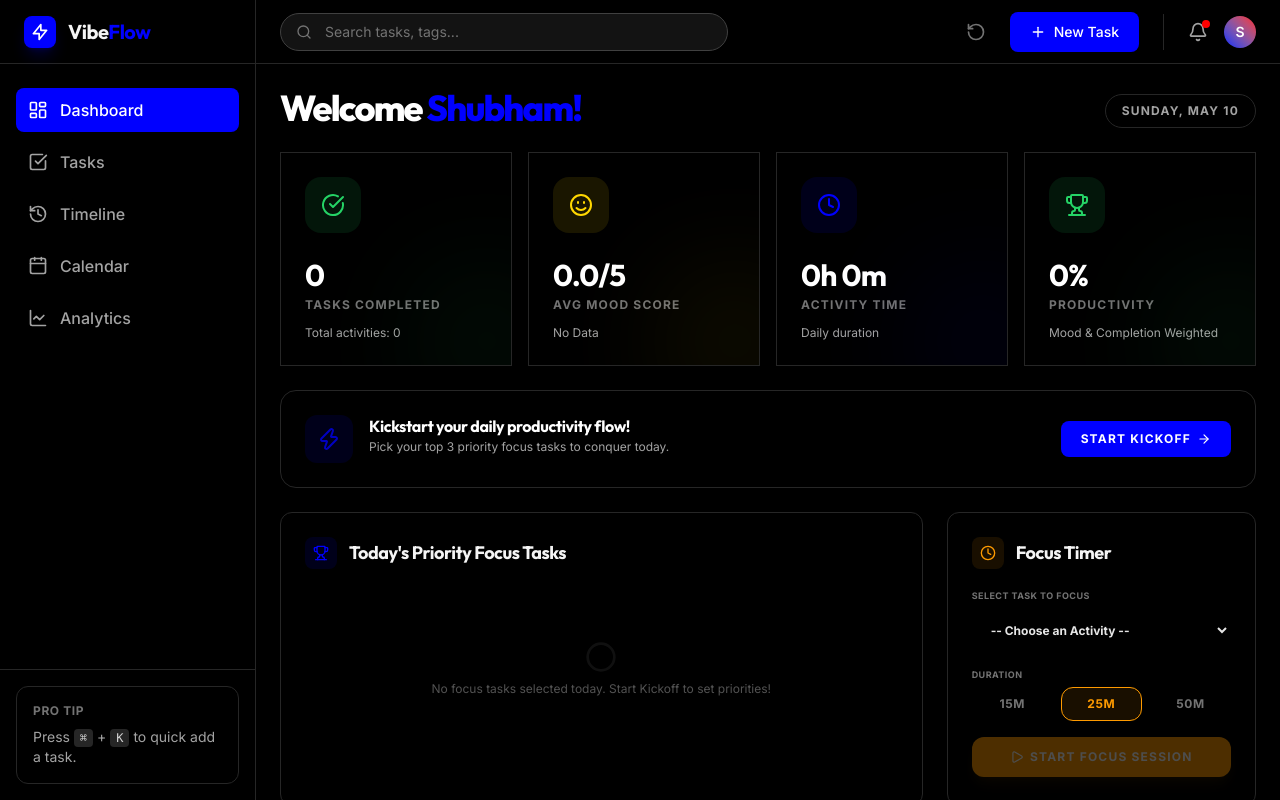
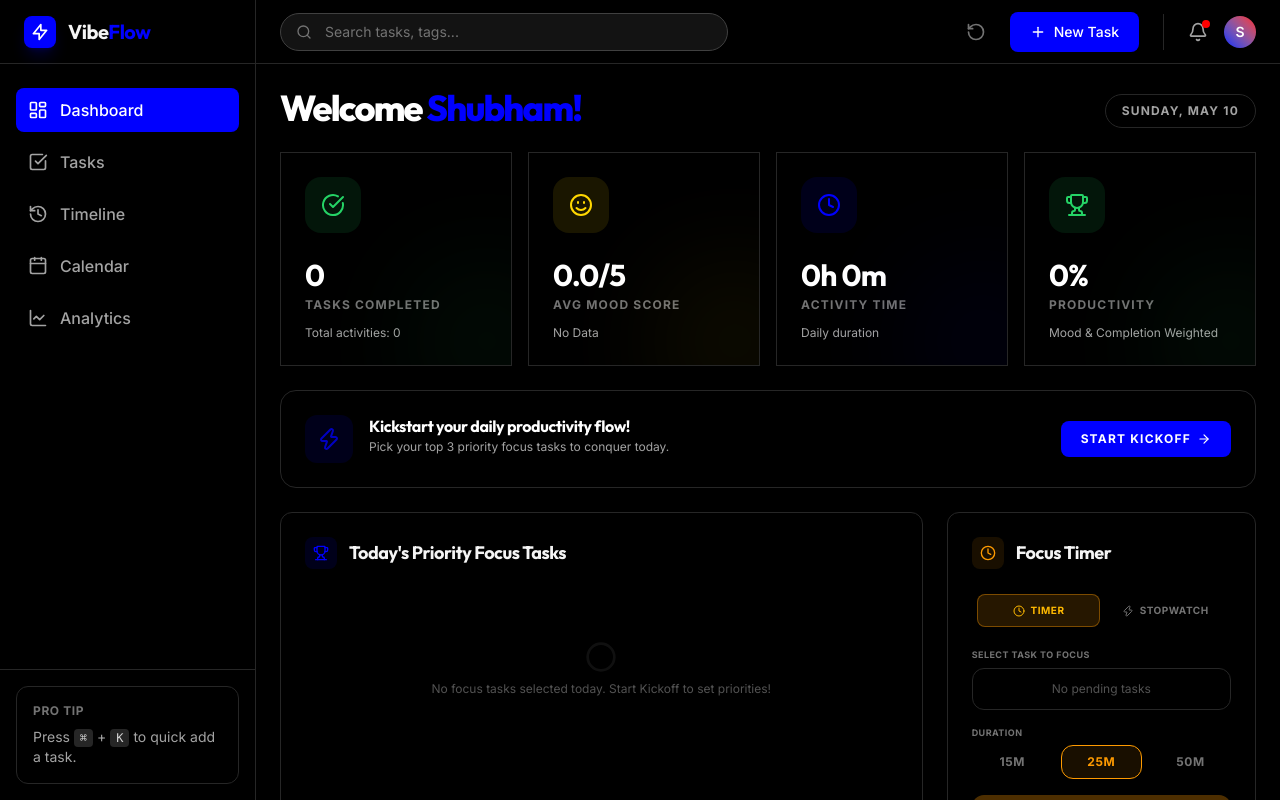
Before and after one commit to Shubhamsccs/VibeFlow, a React (Vite) app: page /dashboard in a window 1280 px wide. Built offline with nearby package versions, Linux system fonts and the light colour scheme.

Commit message:
feat: added stopwatch

```diff
--- a/src/pages/Dashboard.jsx
+++ b/src/pages/Dashboard.jsx
@@ -56,6 +56,7 @@ export default function Dashboard() {
   // Timer local setup
   const [timerTaskId, setTimerTaskId] = useState("");
   const [timerDuration, setTimerDuration] = useState(1500); // Default 25m
+  const [timerMode, setTimerMode] = useState('timer'); // 'timer' | 'stopwatch'
 
   // Save Focus Session Modal states
   const [saveSessionModalOpen, setSaveSessionModalOpen] = useState(false);
@@ -64,9 +65,9 @@ export default function Dashboard() {
   const [sessionCompletedSeconds, setSessionCompletedSeconds] = useState(0);
   const [hasShownSaveModal, setHasShownSaveModal] = useState(false);
 
-  // Set timer duration dynamically when a task is selected
+  // Set timer duration dynamically when a task is selected (only for timer mode)
   useEffect(() => {
-    if (timerTaskId) {
+    if (timerTaskId && timerMode === 'timer') {
       const selectedTask = tasks.find(t => t.id === timerTaskId);
       if (selectedTask) {
         const plannedMins = parseDurationToMinutes(selectedTask.duration) || 25;
@@ -75,7 +76,7 @@ export default function Dashboard() {
         setTimerDuration(remainingMins * 60);
       }
     }
-  }, [timerTaskId, tasks]);
+  }, [timerTaskId, tasks, timerMode]);
 
   // Compute stats
   const stats = useMemo(() => {
@@ -188,18 +189,33 @@ export default function Dashboard() {
 
   // Timer helpers
   const activeFocusTask = tasks.find(t => t.id === focusSession.activeTaskId);
+  const isStopwatchMode = focusSession.isStopwatch;
+
+  // Timer mode: counts down. Stopwatch mode: counts up.
   const remainingSeconds = focusSession.duration - focusSession.secondsElapsed;
-  const timerMins = Math.floor(remainingSeconds / 60);
-  const timerSecs = remainingSeconds % 60;
+  const countdownMins = Math.floor(remainingSeconds / 60);
+  const countdownSecs = remainingSeconds % 60;
+  const elapsedMins = Math.floor(focusSession.secondsElapsed / 60);
+  const elapsedSecs = focusSession.secondsElapsed % 60;
+
+  // Display values
+  const displayMins = isStopwatchMode ? elapsedMins : countdownMins;
+  const displaySecs = isStopwatchMode ? elapsedSecs : countdownSecs;
 
   const timerRadius = 42;
   const timerCircumference = 2 * Math.PI * timerRadius;
-  const strokeDashoffset = timerCircumference - (focusSession.secondsElapsed / focusSession.duration) * timerCircumference;
+  // Timer: fill as time elapses. Stopwatch: pulse ring (use elapsed mod 60s)
+  const timerProgress = isStopwatchMode
+    ? (focusSession.secondsElapsed % 60) / 60
+    : focusSession.secondsElapsed / focusSession.duration;
+  const strokeDashoffset = timerCircumference - timerProgress * timerCircumference;
 
   const handleStartTimer = () => {
     if (timerTaskId) {
       setHasShownSaveModal(false);
-      startFocus(timerTaskId, timerDuration);
+      const isStopwatch = timerMode === 'stopwatch';
+      // For stopwatch mode, duration is set very large (won't be used as a limit)
+      startFocus(timerTaskId, isStopwatch ? 999999 : timerDuration, isStopwatch);
     }
   };
 
@@ -239,8 +255,9 @@ export default function Dashboard() {
     }
   };
 
-  // Detect natural timer completion
+  // Detect natural timer completion (only in timer mode, not stopwatch)
   useEffect(() => {
+    if (isStopwatchMode) return; // Stopwatch never auto-completes
     if (focusSession.activeTaskId && focusSession.secondsElapsed >= focusSession.duration) {
       if (!saveSessionModalOpen && !hasShownSaveModal) {
         const task = tasks.find(t => t.id === focusSession.activeTaskId);
@@ -256,14 +273,14 @@ export default function Dashboard() {
           else moodVal = 2;
 
           setSuggestedMood(moodVal);
-          setMarkTaskAsDone(true); // Default to true since they focused the full scheduled/preset time
+          setMarkTaskAsDone(true);
           setSessionCompletedSeconds(focusSession.secondsElapsed);
           setSaveSessionModalOpen(true);
           setHasShownSaveModal(true);
         }
       }
     }
-  }, [focusSession.secondsElapsed, focusSession.duration, focusSession.activeTaskId, saveSessionModalOpen, hasShownSaveModal, tasks]);
+  }, [focusSession.secondsElapsed, focusSession.duration, focusSession.activeTaskId, saveSessionModalOpen, hasShownSaveModal, tasks, isStopwatchMode]);
 
   return (
     <div className="space-y-6 pb-10">
@@ -482,7 +499,7 @@ export default function Dashboard() {
           )}
         </div>
 
-        {/* Pomodoro Focus Timer Card */}
+        {/* Focus Timer Card */}
         <div className="glass-panel rounded-xl p-6 bg-slate-900/20 border-slate-800 flex flex-col justify-between">
           <div className="flex items-center gap-3 mb-4">
             <div className="p-2 rounded-lg bg-amber-500/10 text-amber-500">
@@ -495,12 +512,11 @@ export default function Dashboard() {
             /* Timer Active Display */
             <div className="flex flex-col items-center py-2 text-center">
               <div className="relative w-32 h-32 flex items-center justify-center mb-4">
-                {/* SVG Progress Ring */}
                 <svg className="w-32 h-32 absolute transform -rotate-90">
                   <circle cx="64" cy="64" r={timerRadius} className="stroke-slate-900" strokeWidth="4.5" fill="transparent" />
                   <circle
                     cx="64" cy="64" r={timerRadius}
-                    className="stroke-amber-500 transition-all duration-300"
+                    className={`transition-all duration-300 ${isStopwatchMode ? 'stroke-emerald-400' : 'stroke-amber-500'}`}
                     strokeWidth="4.5"
                     fill="transparent"
                     strokeDasharray={timerCircumference}
@@ -510,9 +526,11 @@ export default function Dashboard() {
                 </svg>
                 <div className="flex flex-col items-center justify-center z-10">
                   <span className="text-2xl font-black text-white leading-none">
-                    {timerMins.toString().padStart(2, '0')}:{timerSecs.toString().padStart(2, '0')}
+                    {displayMins.toString().padStart(2, '0')}:{displaySecs.toString().padStart(2, '0')}
                   </span>
-                  <span className="text-[8px] font-black text-slate-500 uppercase tracking-widest mt-1">Remaining</span>
+                  <span className={`text-[8px] font-black uppercase tracking-widest mt-1 ${isStopwatchMode ? 'text-emerald-400' : 'text-slate-500'}`}>
+                    {isStopwatchMode ? '⏱ Elapsed' : 'Remaining'}
+                  </span>
                 </div>
               </div>
 
@@ -520,7 +538,7 @@ export default function Dashboard() {
                 {activeFocusTask ? activeFocusTask.title : "Focus Session"}
               </p>
               <p className="text-[9px] text-slate-500 font-bold uppercase tracking-wider mb-4">
-                {activeFocusTask ? (activeFocusTask.category || activeFocusTask.status) : "General"}
+                {isStopwatchMode ? '🔓 Free-run Stopwatch' : (activeFocusTask ? (activeFocusTask.category || activeFocusTask.status) : "General")}
               </p>
 
               {/* Timer Controls */}
@@ -549,24 +567,67 @@ export default function Dashboard() {
               </div>
             </div>
           ) : (
-            /* Timer Setup Display */
+            /* Setup Display */
             <div className="flex flex-col justify-between flex-1 py-1 space-y-4">
+              {/* Mode Toggle */}
+              <div className="flex items-center bg-slate-950/60 border border-slate-900 rounded-xl p-1 gap-1">
+                <button
+                  onClick={() => setTimerMode('timer')}
+                  className={`flex-1 py-2 rounded-lg text-[10px] font-black uppercase tracking-wider transition-all cursor-pointer flex items-center justify-center gap-1.5 ${
+                    timerMode === 'timer'
+                      ? 'bg-amber-500/15 border border-amber-500/40 text-amber-400'
+                      : 'text-slate-500 hover:text-slate-300'
+                  }`}
+                >
+                  <Clock className="w-3 h-3" /> Timer
+                </button>
+                <button
+                  onClick={() => setTimerMode('stopwatch')}
+                  className={`flex-1 py-2 rounded-lg text-[10px] font-black uppercase tracking-wider transition-all cursor-pointer flex items-center justify-center gap-1.5 ${
+                    timerMode === 'stopwatch'
+                      ? 'bg-emerald-500/15 border border-emerald-500/40 text-emerald-400'
+                      : 'text-slate-500 hover:text-slate-300'
+                  }`}
+                >
+                  <Zap className="w-3 h-3" /> Stopwatch
+                </button>
+              </div>
+
+              {/* Task Picker */}
               <div>
                 <label className="text-[9px] font-black text-slate-500 uppercase tracking-wider mb-1.5 block">Select Task to Focus</label>
-                <select
-                  value={timerTaskId}
-                  onChange={e => setTimerTaskId(e.target.value)}
-                  className="w-full bg-slate-950 border border-slate-900 rounded-xl px-3.5 py-3 text-xs font-bold text-slate-200 focus:outline-none focus:border-brand-primary"
+                <div className="max-h-40 overflow-y-auto rounded-xl border border-slate-800 bg-slate-950/80 custom-scrollbar divide-y divide-slate-900">
+                  {pendingTasks.length === 0 ? (
+                    <div className="px-4 py-3 text-xs text-slate-600 text-center">No pending tasks</div>
+                  ) : (
+                    pendingTasks.map(task => {
+                      const isSelected = timerTaskId === task.id;
+                      const accentActive = timerMode === 'stopwatch' ? 'bg-emerald-500/10 border-l-2 border-emerald-500 text-white' : 'bg-amber-500/10 border-l-2 border-amber-500 text-white';
+                      return (
+                        <button
+                          key={task.id}
+                          onClick={() => setTimerTaskId(task.id)}
+                          className={`w-full text-left px-3 py-2.5 flex items-center justify-between gap-2 transition-all cursor-pointer ${
+                            isSelected ? accentActive : 'text-slate-400 hover:bg-slate-900/60 hover:text-slate-200'
+                          }`}
                         >
-                  <option value="">-- Choose an Activity --</option>
-                  {pendingTasks.map(task => (
-                    <option key={task.id} value={task.id}>
-                      [{task.category || task.status}] {task.title}
-                    </option>
-                  ))}
-                </select>
+                          <span className="text-xs font-semibold truncate flex-1 leading-snug">{task.title}</span>
+                          <div className="flex items-center gap-1.5 shrink-0">
+                            {task.duration && (
+                              <span className="text-[9px] font-black text-slate-600 bg-slate-900 px-1.5 py-0.5 rounded-md">{task.duration}</span>
+                            )}
+                            <span className="text-[8px] font-black uppercase tracking-wider px-1.5 py-0.5 rounded-md bg-slate-800/80 text-slate-500">
+                              {task.category || task.status}
+                            </span>
+                          </div>
+                        </button>
+                      );
+                    })
+                  )}
+                </div>
               </div>
 
+              {timerMode === 'timer' && (
                 <div>
                   <label className="text-[9px] font-black text-slate-500 uppercase tracking-wider mb-1.5 block">Duration</label>
                   <div className="grid grid-cols-3 gap-2">
@@ -589,13 +650,19 @@ export default function Dashboard() {
                     ))}
                   </div>
                 </div>
+              )}
 
               <button
                 onClick={handleStartTimer}
                 disabled={!timerTaskId}
-                className="w-full py-3 rounded-xl bg-amber-500 hover:bg-amber-400 disabled:opacity-30 disabled:cursor-not-allowed text-white text-xs font-black uppercase tracking-widest transition-all flex items-center justify-center gap-1.5 cursor-pointer shadow-lg shadow-amber-500/10"
+                className={`w-full py-3 rounded-xl disabled:opacity-30 disabled:cursor-not-allowed text-white text-xs font-black uppercase tracking-widest transition-all flex items-center justify-center gap-1.5 cursor-pointer shadow-lg ${
+                  timerMode === 'stopwatch'
+                    ? 'bg-emerald-500 hover:bg-emerald-400 shadow-emerald-500/10'
+                    : 'bg-amber-500 hover:bg-amber-400 shadow-amber-500/10'
+                }`}
               >
-                <Play className="w-3.5 h-3.5" /> Start Focus Session
+                <Play className="w-3.5 h-3.5" />
+                {timerMode === 'stopwatch' ? 'Start Stopwatch' : 'Start Focus Session'}
               </button>
             </div>
           )}
--- a/src/store/useTaskStore.js
+++ b/src/store/useTaskStore.js
@@ -248,7 +248,7 @@ export const useTaskStore = create(
       dailyFocusTasks: [],
       kickoffCompletedDate: null,
       windDownCompletedDate: null,
-      focusSession: { activeTaskId: null, secondsElapsed: 0, isPaused: true, duration: 1500 },
+      focusSession: { activeTaskId: null, secondsElapsed: 0, isPaused: true, duration: 1500, isStopwatch: false },
       focusHistory: [],
 
       syncPlannedAndActualDurations: () => set((state) => {
@@ -508,8 +508,8 @@ export const useTaskStore = create(
       })),
 
       // Focus Timer Actions
-      startFocus: (taskId, durationSeconds = 1500) => set({
-        focusSession: { activeTaskId: taskId, secondsElapsed: 0, isPaused: false, duration: durationSeconds }
+      startFocus: (taskId, durationSeconds = 1500, isStopwatch = false) => set({
+        focusSession: { activeTaskId: taskId, secondsElapsed: 0, isPaused: false, duration: durationSeconds, isStopwatch }
       }),
       pauseFocus: () => set((state) => ({
         focusSession: { ...state.focusSession, isPaused: !state.focusSession.isPaused }
@@ -518,9 +518,12 @@ export const useTaskStore = create(
         const session = state.focusSession;
         if (session.isPaused || !session.activeTaskId) return {};
         const nextSeconds = session.secondsElapsed + 1;
+        // Stopwatch mode: count up forever, never auto-pause
+        if (session.isStopwatch) {
+          return { focusSession: { ...session, secondsElapsed: nextSeconds } };
+        }
+        // Timer mode: pause when countdown reaches 0
         if (nextSeconds >= session.duration) {
-          // Pause when finished so we don't keep ticking.
-          // The Dashboard page will detect this and show the Save Session modal.
           return { focusSession: { ...session, secondsElapsed: session.duration, isPaused: true } };
         }
         return { focusSession: { ...session, secondsElapsed: nextSeconds } };
@@ -595,7 +598,7 @@ export const useTaskStore = create(
         return {
           tasks: updatedTasks,
           focusHistory: [...state.focusHistory, newSessionRecord],
-          focusSession: { activeTaskId: null, secondsElapsed: 0, isPaused: true, duration: 1500 },
+          focusSession: { activeTaskId: null, secondsElapsed: 0, isPaused: true, duration: 1500, isStopwatch: false },
           ...earnedShieldState
         };
       }),
```
Lines whose indentation alone changed are shown as unchanged.
